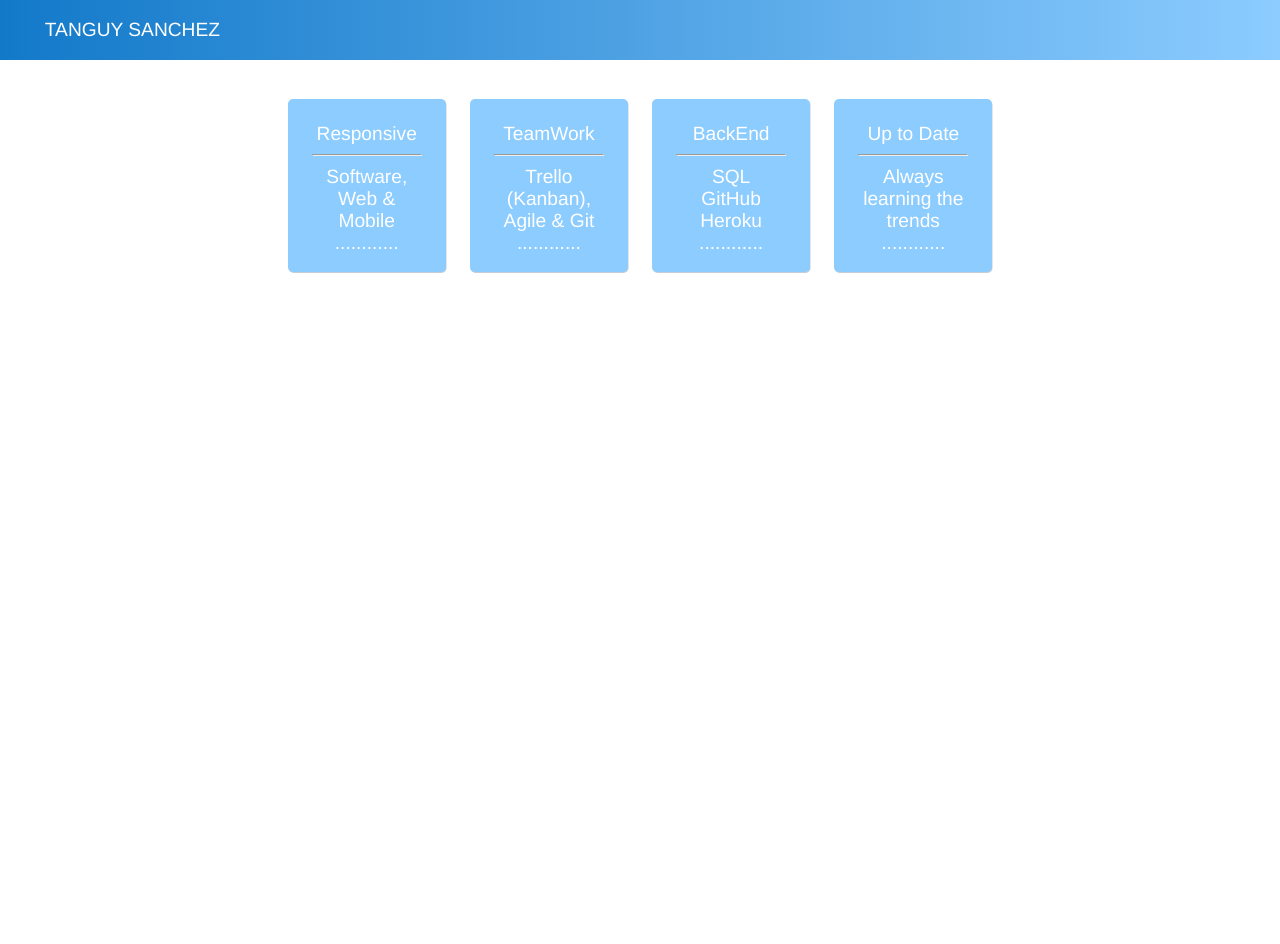
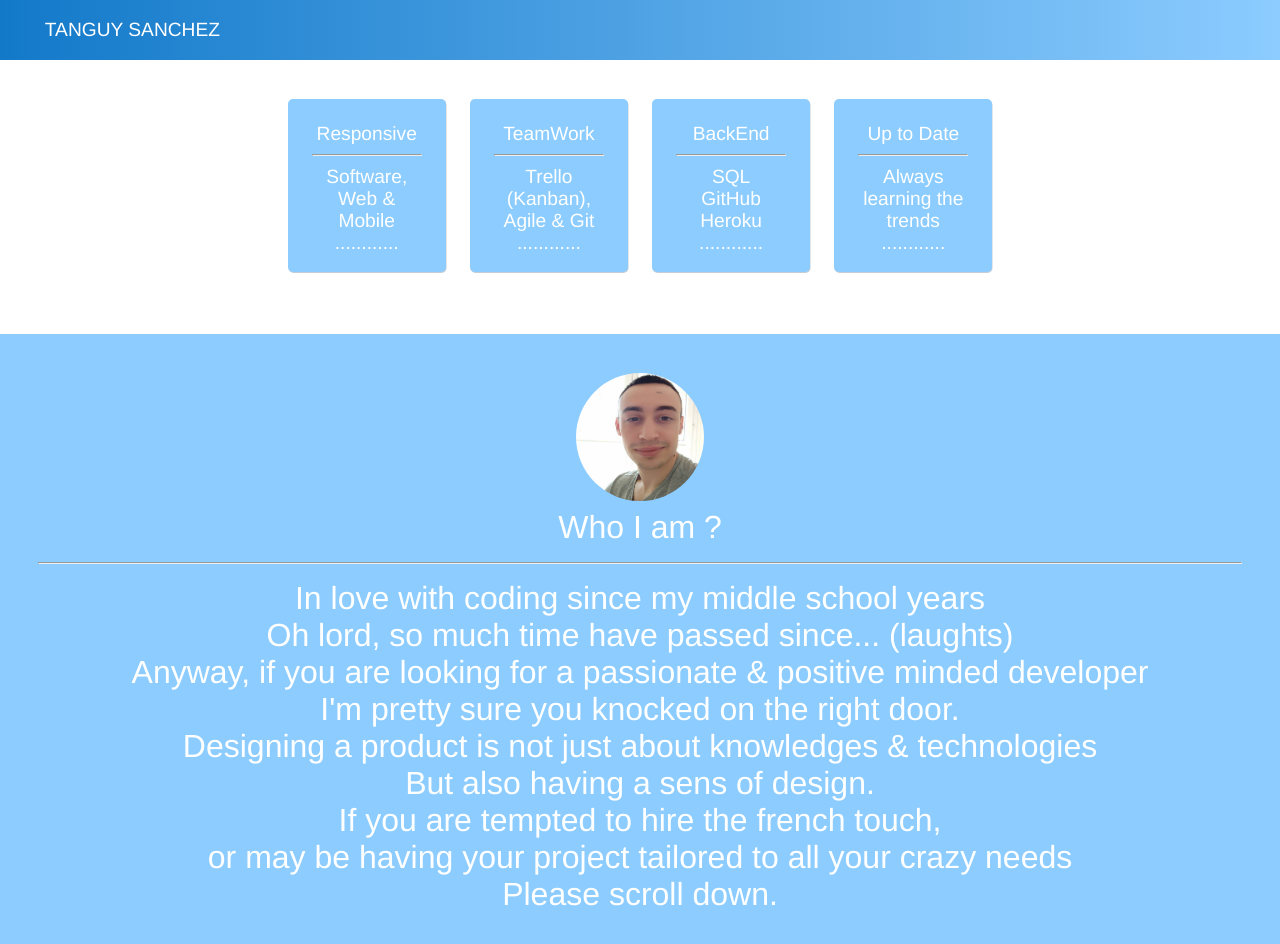
Before and after one commit to sancheztanguybusiness/sancheztanguy, a React (Create React App) app: page / in a window 1280 px wide. Shown: the top 944 px of the page. Before the commit the page ends 800 px from the top, so only its background shows below. Built offline with nearby package versions, Linux system fonts and the light colour scheme.

Commit message:
about section update

```diff
--- a/src/Components/About/index.js
+++ b/src/Components/About/index.js
@@ -1,9 +1,39 @@
 import React, { Component } from 'react';
+
+import AboutDiv from '../../Modules/Banner';
+import Image from '../../Modules/Image';
 
 class About extends Component{
   render(){
     return(
-      <div></div>
+
+      <AboutDiv
+        id = 'About'
+        padding = '3%'
+        color = '#8cccff'
+        textAlign = 'center'
+        textColor = 'white'
+        textColorHover = 'white'
+        textSize = '2em'
+        font = 'Helvetica'>
+        <Image src = 'me'
+               component = 'About'
+               width = '128'
+               height = '128'
+               radius = '50' />
+        Who I am ?
+        <hr />
+        In love with coding since my middle school years<br />
+        Oh lord, so much time have passed since... (laughts)<br />
+        Anyway, if you are looking for a passionate & positive minded developer<br />
+        I'm pretty sure you knocked on the right door.<br />
+        Designing a product is not just about knowledges & technologies<br />
+        But also having a sens of design.<br />
+        If you are tempted to hire the french touch,<br />
+        or may be having your project tailored to all your crazy needs<br />
+        Please scroll down.
+      </AboutDiv>
+
     );
   }
 }
--- a/src/Components/Header/index.js
+++ b/src/Components/Header/index.js
@@ -1,7 +1,6 @@
 import React, { Component } from 'react';
 
 import Banner from '../../Modules/Banner';
-import Button from '../../Modules/Button';
 
 class Header extends Component{
   render(){
--- /dev/null
+++ b/src/Modules/Image/index.js
@@ -0,0 +1,17 @@
+import React, { Component } from 'react';
+
+class Image extends Component{
+  render(){
+    return(
+      <div id =    { 'image-' + this.props.id } class = 'image'>
+        <img src = { require('../../Components/' + this.props.component + '/' + this.props.src + '.jpg') }
+             width = { this.props.width + 'px' }
+             height = { this.props.height + 'px' }
+             style = { { borderRadius: this.props.radius + '%' } } />
+      </div>
+
+    );
+  }
+}
+
+export default Image;
```
Also changed, not shown: src/Components/About/me.jpg (added).
